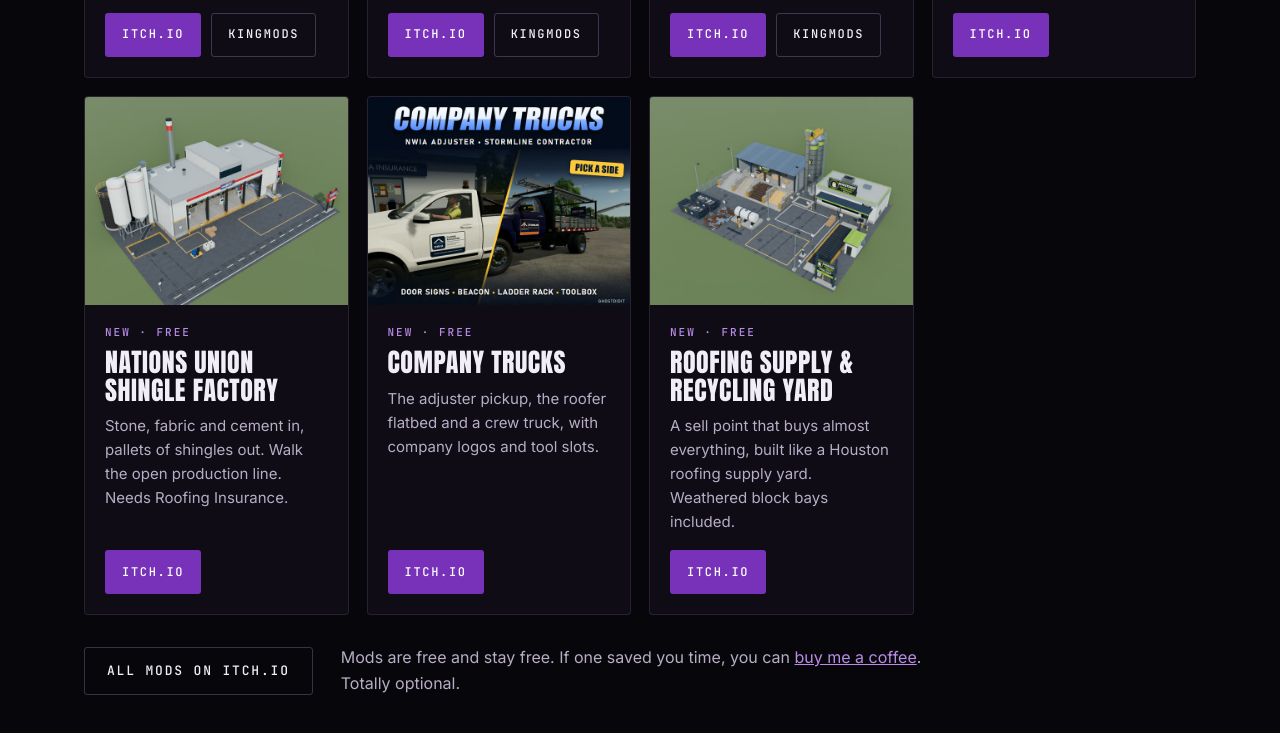
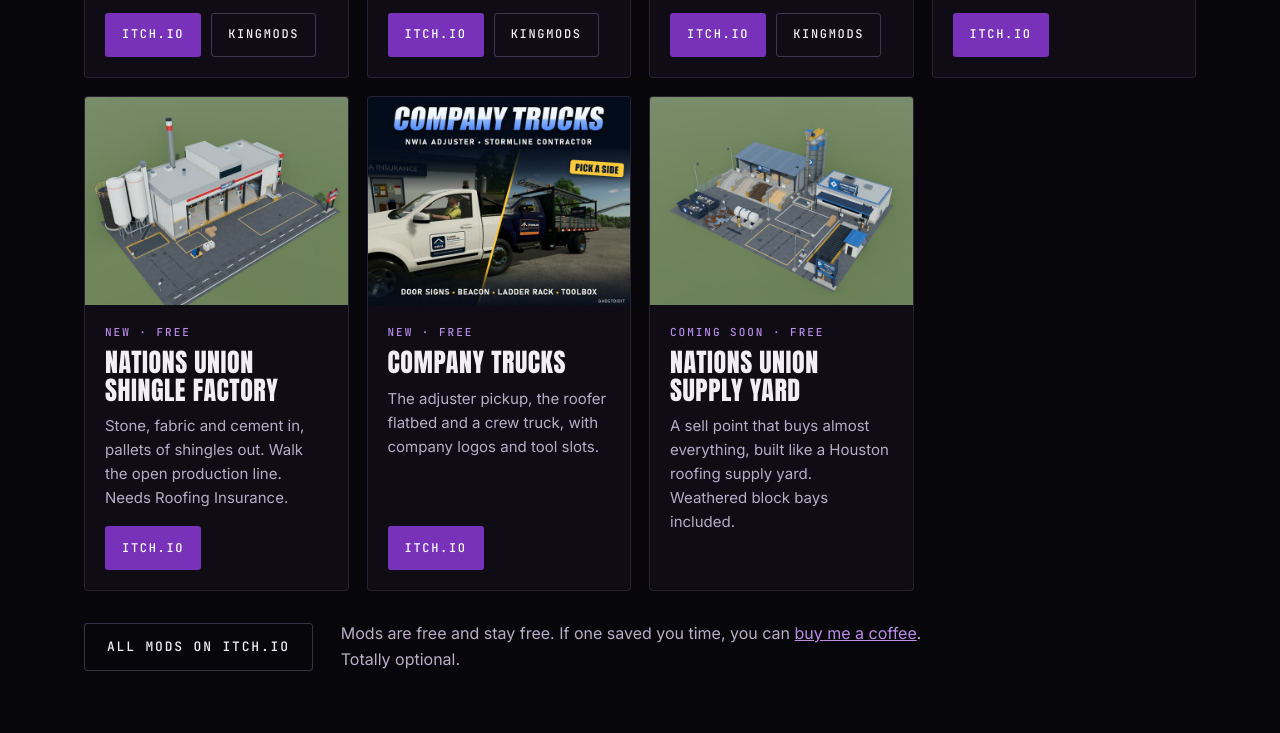
Before and after one commit to ghostdiditofficial/ghostdidit.com, a plain HTML site: page index.html in a window 1280 px wide. Shown: the part 3822-4555 px from the top of the page. Drawn offline with Linux system fonts and the light colour scheme.

Commit message:
Mods: Nations Union Supply Yard (coming soon)

```diff
--- a/index.html
+++ b/index.html
@@ -309,15 +309,12 @@
           </article>
 
           <article class="mod rev" id="mods-yard">
-            <img class="mod-img" src="assets/mods/roofing-supply-recycling-yard.jpg" width="630" height="500" loading="lazy" decoding="async"
-                 alt="Roofing Supply and Recycling Yard mod: a sell point with an office, material shed, silos and concrete block bays">
+            <img class="mod-img" src="assets/mods/nations-union-supply-yard.jpg" width="630" height="500" loading="lazy" decoding="async"
+                 alt="Nations Union Supply Yard mod: a sell point with an office, material shed, silos and concrete block bays">
             <div class="mod-body">
-              <p class="mod-tag">New · Free</p>
-              <h3>Roofing Supply &amp; Recycling Yard</h3>
+              <p class="mod-tag">Coming soon · Free</p>
+              <h3>Nations Union Supply Yard</h3>
               <p>A sell point that buys almost everything, built like a Houston roofing supply yard. Weathered block bays included.</p>
-              <div class="mod-links">
-                <a class="btn btn-small btn-primary" href="https://ghostdidit.itch.io/roofing-supply-recycling-yard" target="_blank" rel="noopener">itch.io <span class="sr-only">(Roofing Supply &amp; Recycling Yard, opens in new tab)</span></a>
-              </div>
             </div>
           </article>
         </div>
```
Also changed, not shown: assets/mods/nations-union-supply-yard.jpg (added), assets/mods/roofing-supply-recycling-yard.jpg (deleted).
